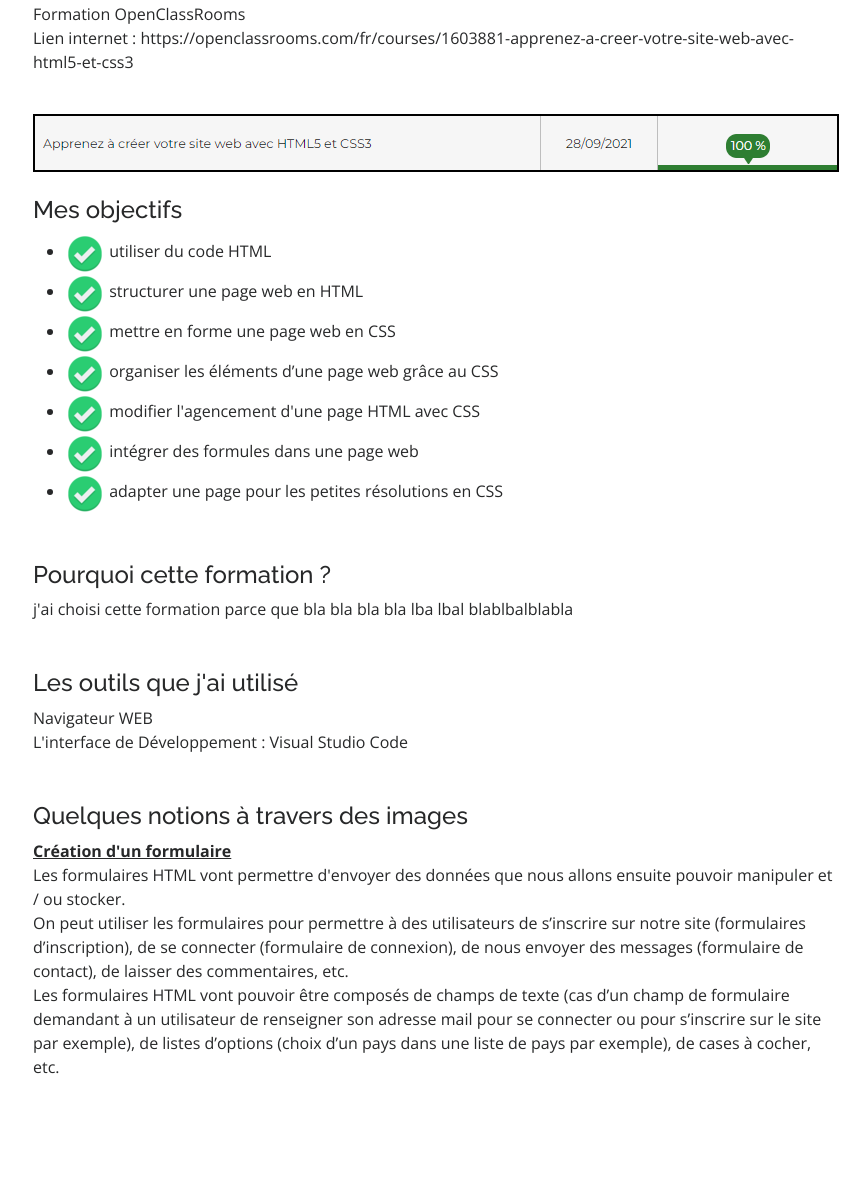
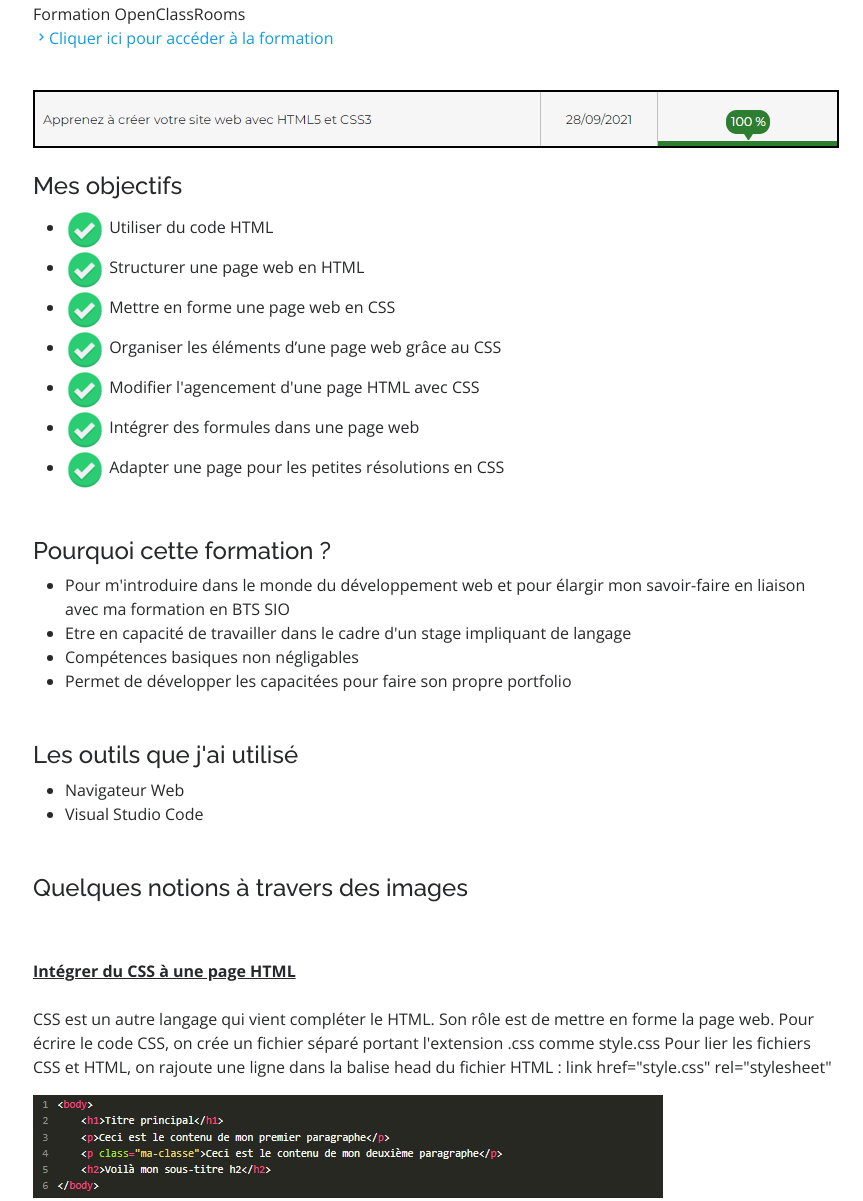
Before and after one commit to Skerdouz/Skerdouz.github.io, a website: page portfolio-details-htmlcss.html in a window 1280 px wide. Shown: the part 676-1877 px from the top of the page, without its empty margins (357-1220 px from the left). Drawn offline with nearby package versions, Linux system fonts and the light colour scheme.

```diff
--- a/portfolio-details-htmlcss.html
+++ b/portfolio-details-htmlcss.html
@@ -78,7 +78,7 @@
         <div class="d-flex justify-content-between align-items-center">
           <h2>Formation HTML5 & CSS3</h2>
           <ol>
-            <li><a href="index.html">Acceuil</a></li>
+            <li><a href="index.html">Accueil</a></li>
             <li>Formation HTML5 & CSS3</li>
           </ol>
         </div>
@@ -102,52 +102,85 @@
                   <div class="single-post-content">
                       <p class="mb-4">Dans cette formation, j'ai appris comment utiliser HTML5 et CSS3, les deux langages de programmation à la base de tous les sites web.</p>
                   <span class="course-number"><span class="fa fa-graduation-cap" aria-hidden="true"></span> Formation OpenClassRooms</span>
-                  <br><p class="sub-para">Lien internet : https://openclassrooms.com/fr/courses/1603881-apprenez-a-creer-votre-site-web-avec-html5-et-css3</p><br>
+                  <br>
+                  <p class="sub-para">
+                    <a href="https://openclassrooms.com/fr/courses/1603881-apprenez-a-creer-votre-site-web-avec-html5-et-css3" target="_blank">
+                      <i class='bx bx-chevron-right'></i>Cliquer ici pour accéder à la formation
+                    </a>
+                  </p>
+                  <br>
 
                       <img class="img-feet" src="assets/img/certif/html.png">
                       <p class="mb-4">
                           <h4>Mes objectifs</h4>
 
                     <ul>
-                      <li><img src="assets/img/check.png" alt="tick"> utiliser du code HTML</li>
-                      <li><img src="assets/img/check.png" alt="tick"> structurer une page web en HTML</li>
-                      <li><img src="assets/img/check.png" alt="tick"> mettre en forme une page web en CSS</li>
-                      <li><img src="assets/img/check.png" alt="tick"> organiser les éléments d’une page web grâce au CSS</li>
-                      <li><img src="assets/img/check.png" alt="tick"> modifier l'agencement d'une page HTML avec CSS</li>
-                      <li><img src="assets/img/check.png" alt="tick"> intégrer des formules dans une page web</li>
-                      <li><img src="assets/img/check.png" alt="tick"> adapter une page pour les petites résolutions en CSS</li>
+                      <li><img src="assets/img/check.png" alt="tick"> Utiliser du code HTML</li>
+                      <li><img src="assets/img/check.png" alt="tick"> Structurer une page web en HTML</li>
+                      <li><img src="assets/img/check.png" alt="tick"> Mettre en forme une page web en CSS</li>
+                      <li><img src="assets/img/check.png" alt="tick"> Organiser les éléments d’une page web grâce au CSS</li>
+                      <li><img src="assets/img/check.png" alt="tick"> Modifier l'agencement d'une page HTML avec CSS</li>
+                      <li><img src="assets/img/check.png" alt="tick"> Intégrer des formules dans une page web</li>
+                      <li><img src="assets/img/check.png" alt="tick"> Adapter une page pour les petites résolutions en CSS</li>
                     </ul>
 
                   <div class="course-details mt-5">
                     <h4>Pourquoi cette formation ?</h4>
-                    <!-- <ol>
-                      <li>Prendre du savoir et du savoir-faire en liaison avec ma formation en BTS&nbsp;SIO</li>
-                      <li>Me servir lors de mon stage</li>
-                      <li>Compétences qui me serviront dans mon futur professionnel</li>
-                      <li>............</li>
-                      <li>............</li>
-                      <li>.............</li>
-                    </ol> -->
 
-                    j'ai choisi cette formation parce que bla bla bla bla lba lbal blablbalblabla
+                    <ul>
+                      <li>Pour m'introduire dans le monde du développement web et pour élargir mon savoir-faire en liaison avec
+                        ma formation en BTS SIO</li>
+                      <li>Etre en capacité de travailler dans le cadre d'un stage impliquant de langage</li>
+                      <li>Compétences basiques non négligables</li>
+                      <li>Permet de développer les capacitées pour faire son propre portfolio</li>
+                    </ul>
+
+
                   </div>
 
                   <div class="course-details mt-5">
                     <h4>Les outils que j'ai utilisé </h4>
-                    Navigateur WEB<br>
-                    L'interface de Développement : Visual Studio Code
+                    <ul>
+                      <li>Navigateur Web</li>
+                      <li>Visual Studio Code</li>
+                    </ul>
 
                   </div>
 
 
                   <div class="course-details  mt-5">
                     <h4>Quelques notions à travers des images</h4>
-                    <b><u>Création d'un formulaire </u></b> <br>
+
+                    <br/>
+                    <br/>
+
+                    <b><u>Intégrer du CSS à une page HTML </u></b>
+
+                    <br/>
+                    <br/>
+                    CSS est un autre langage qui vient compléter le HTML. Son rôle est de mettre en forme la page web.
+                    Pour écrire le code CSS, on crée un fichier séparé portant l'extension .css  comme style.css
+                    Pour lier les fichiers CSS et HTML, on rajoute une ligne dans la balise head du fichier HTML : link href="style.css" rel="stylesheet"
+
+
+                    <img src="assets/img/certif/HTML/screen css.png" class="img-fluid img-curve my-3" alt="" />
+                    <img src="assets/img/certif/HTML/screen css2.png" class="img-fluid img-curve my-3" alt="" />
+                    </div>
+
+                    <br/>
+                    <br/>
+
+                    <b><u>Création d'un formulaire </u></b>
+
+                    <br/>
+                    <br/>
                    Les formulaires HTML vont permettre d'envoyer des données que nous allons ensuite pouvoir manipuler et / ou stocker.<br>
                           On peut utiliser les formulaires pour permettre à des utilisateurs de s’inscrire sur notre site (formulaires d’inscription), de se connecter (formulaire de connexion), de nous envoyer des messages (formulaire de contact), de laisser des commentaires, etc.<br>
                           Les formulaires HTML vont pouvoir être composés de champs de texte (cas d’un champ de formulaire demandant à un utilisateur de renseigner son adresse mail pour se connecter ou pour s’inscrire sur le site par exemple), de listes d’options (choix d’un pays dans une liste de pays par exemple), de cases à cocher, etc.<br>
-                    <img src="images/html1.png" class="img-fluid img-curve my-3" alt="" />
+                    <img src="assets/img/certif/HTML/screen css.png" class="img-fluid img-curve my-3" alt="" />
                     </div>
+
+
                     </p>
 
 
```
Also changed, not shown: index.html (+1 -1 lines), assets/img/certif/HTML/screen css.png (added), assets/img/certif/HTML/screen css2.png (added), 1 other file.
